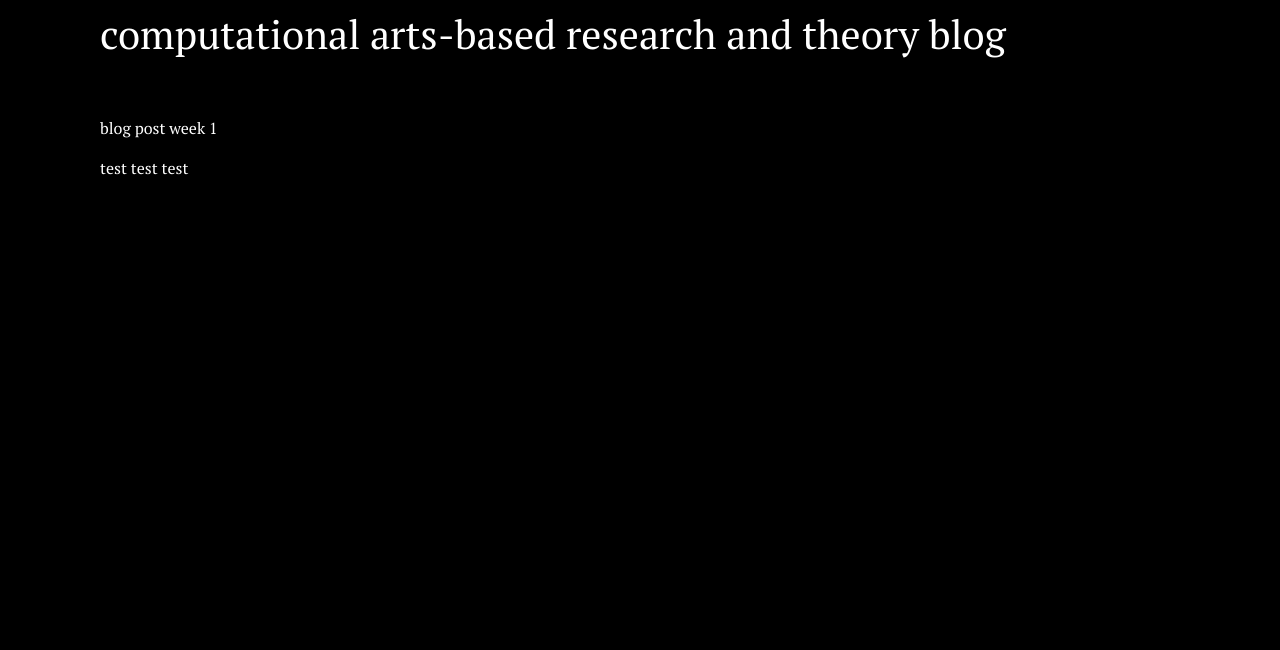
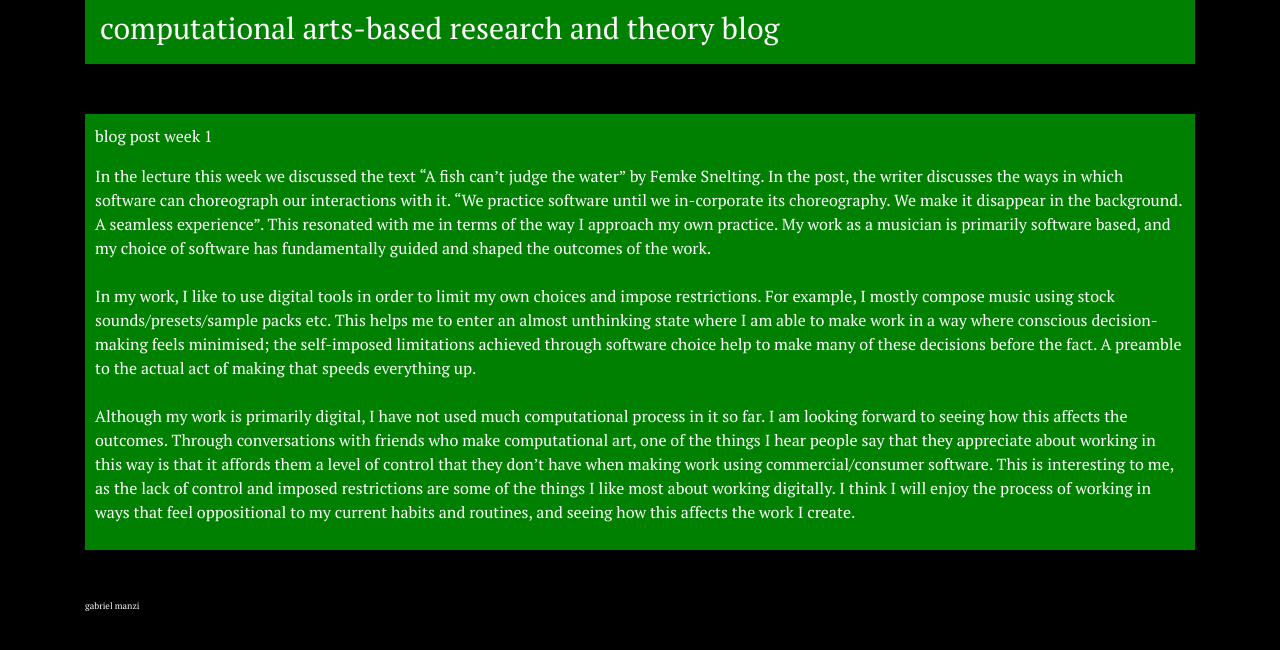
Before and after one commit to gm017/ca-rt-blog, a plain HTML site: page index.html in a window 1280 px wide. Drawn offline with nearby package versions, Linux system fonts and the light colour scheme.

Commit message:
blog post 1

```diff
--- a/index.html
+++ b/index.html
@@ -22,11 +22,38 @@
             <h1>computational arts-based research and theory blog</h1>
         </div>
 
-        <div class="blog-post col-sm-4">
+        <div class="blog-post col-sm-12">
             <p class="post-title">blog post week 1</p>
-            <p class="post-text">test test test</p>
+            <p class="post-text">In the lecture this week we discussed the text “A fish can’t judge the water” by Femke
+                Snelting. In the post, the writer discusses the ways in which software can choreograph our interactions
+                with it. “We practice software until we in-corporate its choreography. We make it disappear in the
+                background. A seamless experience”. This resonated with me in terms of the way I approach my own
+                practice. My work as a musician is primarily software based, and my choice of software has fundamentally
+                guided and shaped the outcomes of the work.
+                <br><br>
+                In my work, I like to use digital tools in order to limit my own choices and impose restrictions. For
+                example, I mostly compose music using stock sounds/presets/sample packs etc. This helps me to enter an
+                almost unthinking state where I am able to make work in a way where conscious decision-making feels
+                minimised; the self-imposed limitations achieved through software choice help to make many of these
+                decisions before the fact. A preamble to the actual act of making that speeds everything up.
+                <br><br>
+                Although my work is primarily digital, I have not used much computational process in it so far. I am
+                looking forward to seeing how this affects the outcomes. Through conversations with friends who make
+                computational art, one of the things I hear people say that they appreciate about working in this way is
+                that it affords them a level of control that they don’t have when making work using commercial/consumer
+                software. This is interesting to me, as the lack of control and imposed restrictions are some of the
+                things I like most about working digitally. I think I will enjoy the process of working in ways that
+                feel oppositional to my current habits and routines, and seeing how this affects the work I create.
+
+
+            </p>
         </div>
+
+        <footer>
+            <p>gabriel manzi</p>
+        </footer>
     </div>
+
 
 </body>
 
--- a/styles.css
+++ b/styles.css
@@ -6,5 +6,21 @@ body {
 
 .header {
     padding-top: 10px;
-    padding-bottom: 50px;
+    padding-bottom: 10px;
+    margin-bottom: 50px;
+    background-color: green;
 }
+
+h1 {
+    font-size: 30px;
+}
+
+.blog-post {
+    padding: 10px;
+    margin-bottom: 50px;
+    background-color: green;
+}
+
+footer {
+    font-size: 9px;
+}
```
